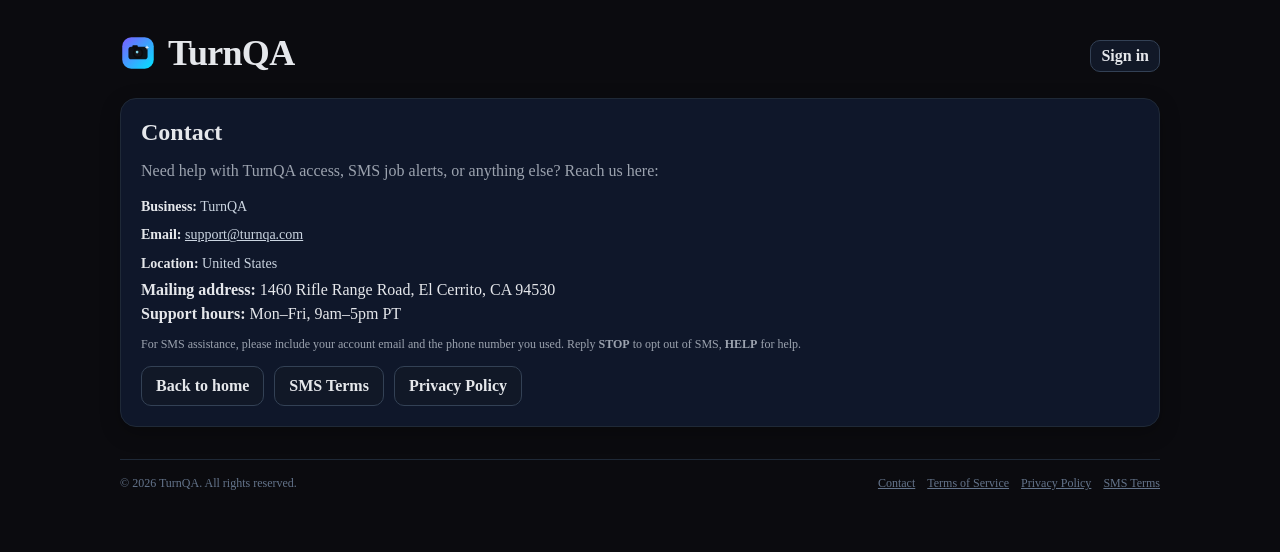
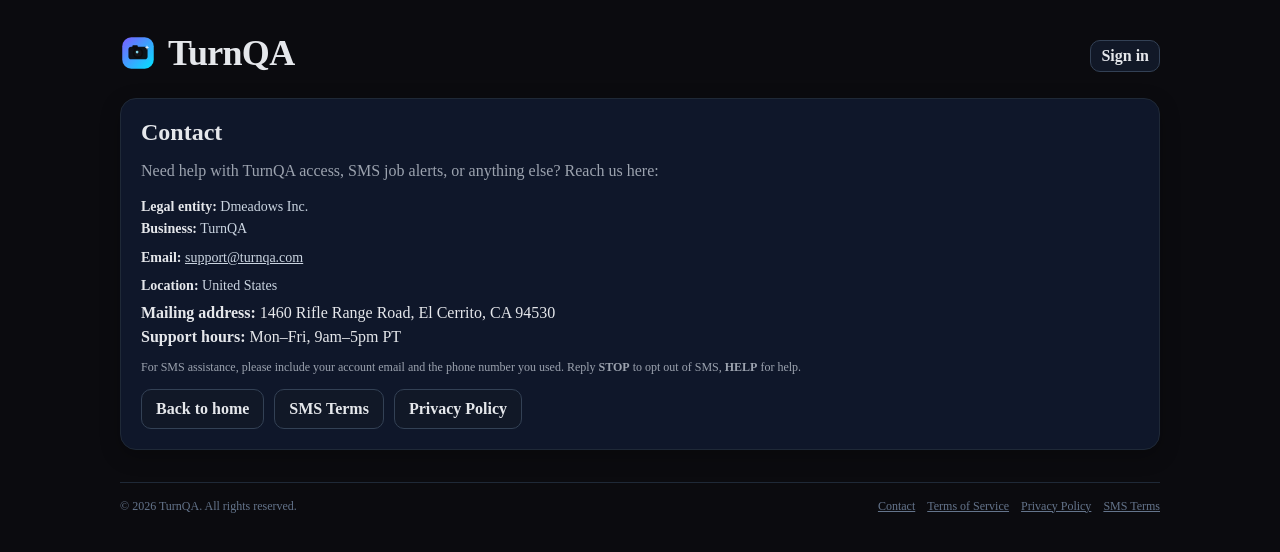
Before and after one commit to dmeadows001/turn-qa, a Next.js app: page /contact in a window 1280 px wide. Shown: the top 552 px of the page. Built offline with nearby package versions, Linux system fonts and the light colour scheme; no server answers.

Commit message:
Update contact.js

```diff
--- a/pages/contact.js
+++ b/pages/contact.js
@@ -24,6 +24,9 @@ export default function ContactPage() {
           </p>
 
           <div style={{ marginTop: 14, lineHeight: 1.6, color: '#cbd5e1', fontSize: 14 }}>
+            <div>
+              <strong style={{ color: '#e5e7eb' }}>Legal entity:</strong> Dmeadows Inc.
+            </div>
             <div>
               <strong style={{ color: '#e5e7eb' }}>Business:</strong> TurnQA
             </div>
```
